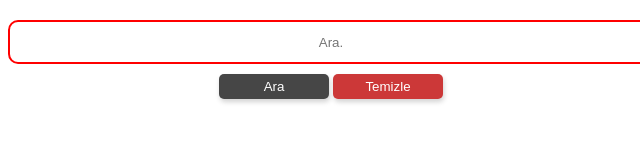
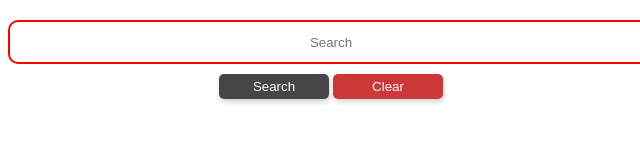
Before and after one commit to aliwert/search-app, a plain HTML site: page index.html in a window 1280 px wide. Shown: the full height of the page, 309-949 px from the left. Drawn offline with Linux system fonts and the light colour scheme.

Commit message:
fixed some bugs

```diff
--- a/index.html
+++ b/index.html
@@ -12,11 +12,11 @@
     <div>
         <div class="search-form">
             <form id="searchForm">
-                <input id="searchInput" type="text" placeholder="Ara."/>
+                <input id="searchInput" type="text" placeholder="Search"/>
 
                 <div class="button-wrapper">
-                    <button id="searchButton">Ara</button>
-                    <button id="clearButton">Temizle</button>
+                    <button id="searchButton">Search</button>
+                    <button id="clearButton">Clear</button>
                 </div>
             </form>
         </div>
--- a/script.js
+++ b/script.js
@@ -43,8 +43,8 @@ function addImageToUI(url) {
 
   const img = document.createElement("img");
   img.setAttribute("src", url);
-  img.height = "400";
-  img.width = "400";
+  img.height = "300";
+  img.width = "300";
 
   div.append(img);
   imageListContainer.append(div);
```
